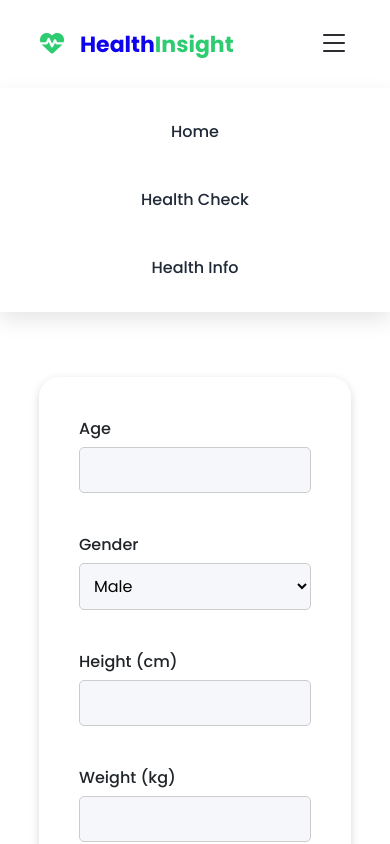
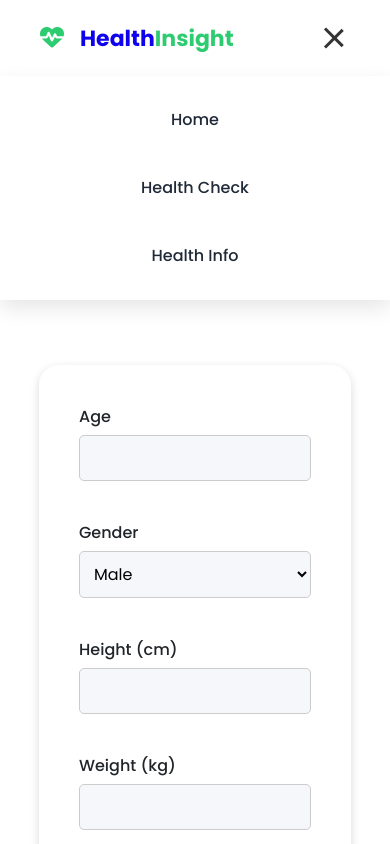
Before and after one commit to Racheal-dot/Healthinsight-frontend, a plain HTML site: page check.html in a window 390 px wide. Both pictures are taken after a click on the element 334 px from the left and 44 px from the top of the page. Shown: the top 844 px of the page. Drawn offline with nearby package versions, Linux system fonts and the light colour scheme.

Commit message:
Added Netlify proxy

```diff
--- a/api.js
+++ b/api.js
@@ -1,4 +1,4 @@
-const API_URL = "https://healthinsight.page.gd/health-api.php";
+const API_URL = "/api/health-api.php";
 
 async function getDiagnosis(data) {
     const response = await fetch(API_URL, {
@@ -12,7 +12,11 @@ async function getDiagnosis(data) {
     const result = await response.json();
 
     if (!response.ok) {
-        throw new Error(result.error || "Failed to fetch diagnosis");
+        throw new Error(
+            result.error ||
+            result.message ||
+            "Failed to fetch diagnosis"
+        );
     }
 
     return result;
--- a/check.css
+++ b/check.css
@@ -176,9 +176,9 @@ select:focus {
 }
 
 .symptom-text {
-            font-size: 16px;
-            color: #0f172a;
-        }
+    font-size: 16px;
+    color: #0f172a;
+}
 
 /* BUTTON */
 button {
@@ -258,10 +258,48 @@ footer {
         color: #0ea5e9;
     }
 
-    /* Show hamburger icon */
-    .menu-toggle {
+    /* Base styles for your hamburger button container */
+    #menuToggle {
+        display: flex;
+        flex-direction: column;
+        justify-content: space-between;
+        width: 25px;
+        height: 20px;
+        cursor: pointer;
+    }
+
+    /* Style for the 3 individual lines inside the hamburger */
+    #menuToggle span {
         display: block;
-        cursor: pointer;
-        font-size: 2rem;
+        width: 100%;
+        height: 3px;
+        background-color: #333;
+        /* Change to your preferred icon color */
+        transition: all 0.3s ease-in-out;
+        /* Smooth transition animation */
+        transform-origin: left center;
+        /* Ensures smooth rotation angles */
+    }
+
+    /* --- THE "X" TRANSFORM MAGIC --- */
+
+    /* 1. Rotate the top line down */
+    #menuToggle.active span:nth-child(1) {
+        transform: rotate(45deg);
+        position: relative;
+        top: -1px;
+    }
+
+    /* 2. Fade out the middle line */
+    #menuToggle.active span:nth-child(2) {
+        opacity: 0;
+        width: 0;
+    }
+
+    /* 3. Rotate the bottom line up */
+    #menuToggle.active span:nth-child(3) {
+        transform: rotate(-45deg);
+        position: relative;
+        top: 1px;
     }
 }
--- a/check.html
+++ b/check.html
@@ -37,7 +37,9 @@
             <!-- HAMBURGER -->
 
             <div class="menu-toggle" id="menuToggle">
-                <i class="bi bi-list"></i>
+                <span></span>
+                <span></span>
+                <span></span>
             </div>
 
             <!-- NavLinks -->
--- a/result.css
+++ b/result.css
@@ -76,6 +76,7 @@ nav a.current {
   background-color: #2563eb;
   color: #ffffff;
 }
+
 .navLogo {
   display: flex;
   align-items: center;
@@ -213,6 +214,7 @@ label {
     padding: 22px;
   }
 }
+
 /* FOOTER */
 footer {
   margin: 50px 0 0;
@@ -273,10 +275,46 @@ footer {
     color: #0ea5e9;
   }
 
-  /* Show hamburger icon */
-  .menu-toggle {
+  /* Base styles for hamburger button container */
+  #menuToggle {
+    display: flex;
+    flex-direction: column;
+    justify-content: space-between;
+    width: 25px;
+    height: 20px;
+    cursor: pointer;
+  }
+
+  /* Style for the 3 individual lines inside the hamburger */
+  #menuToggle span {
     display: block;
-    cursor: pointer;
-    font-size: 2rem;
+    width: 100%;
+    height: 3px;
+    background-color: #333;
+    transition: all 0.3s ease-in-out;
+    transform-origin: left center;
+    /* Ensures smooth rotation angles */
+  }
+
+  /* --- THE "X" TRANSFORM MAGIC --- */
+
+  /* 1. Rotate the top line down */
+  #menuToggle.active span:nth-child(1) {
+    transform: rotate(45deg);
+    position: relative;
+    top: -1px;
+  }
+
+  /* 2. Fade out the middle line */
+  #menuToggle.active span:nth-child(2) {
+    opacity: 0;
+    width: 0;
+  }
+
+  /* 3. Rotate the bottom line up */
+  #menuToggle.active span:nth-child(3) {
+    transform: rotate(-45deg);
+    position: relative;
+    top: 1px;
   }
 }
--- a/script.js
+++ b/script.js
@@ -1,12 +1,21 @@
-document.addEventListener("DOMContentLoaded", function(){
+document.addEventListener("DOMContentLoaded", function () {
+  const menuToggle = document.getElementById("menuToggle");
+  const navLink = document.getElementById("navLink");
 
-const menuToggle = document.getElementById("menuToggle");
-const navLink = document.getElementById("navLink");
+  if (menuToggle && navLink) {
+    // 1. Toggle the menu AND the "X" shape when clicking the burger button
+    menuToggle.addEventListener("click", function () {
+      navLink.classList.toggle("active");
+      menuToggle.classList.toggle("active"); // Adds 'active' to the button for the X animation
+    });
 
-if(menuToggle){
-  menuToggle.addEventListener("click", function(){
-    navLink.classList.toggle("active");
-  });
-}
-
+    // 2. Close the menu and revert the "X" back to a burger when any link is clicked
+    const links = navLink.querySelectorAll("a");
+    links.forEach(function (link) {
+      link.addEventListener("click", function () {
+        navLink.classList.remove("active");
+        menuToggle.classList.remove("active");
+      });
+    });
+  }
 });
--- a/style.css
+++ b/style.css
@@ -108,7 +108,7 @@ nav a.current {
 .hero {
     padding: 100px 50px;
     text-align: center;
-    background:linear-gradient(to right,#2A7FFF,#28C76F);
+    background: linear-gradient(to right, #2A7FFF, #28C76F);
     color: #fff;
 }
 
@@ -149,7 +149,7 @@ nav a.current {
 
 .about {
     max-width: 700px;
-    margin:0 auto;
+    margin: 0 auto;
     font-size: 18px;
 }
 
@@ -159,8 +159,8 @@ nav a.current {
     text-align: center;
 }
 
-.section-light{
-background-color:#F5F7FA;
+.section-light {
+    background-color: #F5F7FA;
 }
 
 .section h2 {
@@ -231,6 +231,7 @@ background-color:#F5F7FA;
 .CTA button:hover {
     background-color: #0bda61;
 }
+
 /* FOOTER */
 footer {
     /* margin: 50px 0; */
@@ -291,10 +292,48 @@ footer {
         color: #0ea5e9;
     }
 
-  /* Show hamburger icon */
-  .menu-toggle {
+    /* Base styles for your hamburger button container */
+    #menuToggle {
+        display: flex;
+        flex-direction: column;
+        justify-content: space-between;
+        width: 25px;
+        height: 20px;
+        cursor: pointer;
+    }
+
+    /* Style for the 3 individual lines inside the hamburger */
+    #menuToggle span {
         display: block;
-    cursor: pointer;
-    font-size: 2rem;
+        width: 100%;
+        height: 3px;
+        background-color: #333;
+        /* Change to your preferred icon color */
+        transition: all 0.3s ease-in-out;
+        /* Smooth transition animation */
+        transform-origin: left center;
+        /* Ensures smooth rotation angles */
+    }
+
+    /* --- THE "X" TRANSFORM MAGIC --- */
+
+    /* 1. Rotate the top line down */
+    #menuToggle.active span:nth-child(1) {
+        transform: rotate(45deg);
+        position: relative;
+        top: -1px;
+    }
+
+    /* 2. Fade out the middle line */
+    #menuToggle.active span:nth-child(2) {
+        opacity: 0;
+        width: 0;
+    }
+
+    /* 3. Rotate the bottom line up */
+    #menuToggle.active span:nth-child(3) {
+        transform: rotate(-45deg);
+        position: relative;
+        top: 1px;
     }
 }
```
Also changed, not shown: index.html (+9 -2 lines), result.html (+3 -1 lines), 1 other file. Lines whose indentation alone changed are shown as unchanged.
